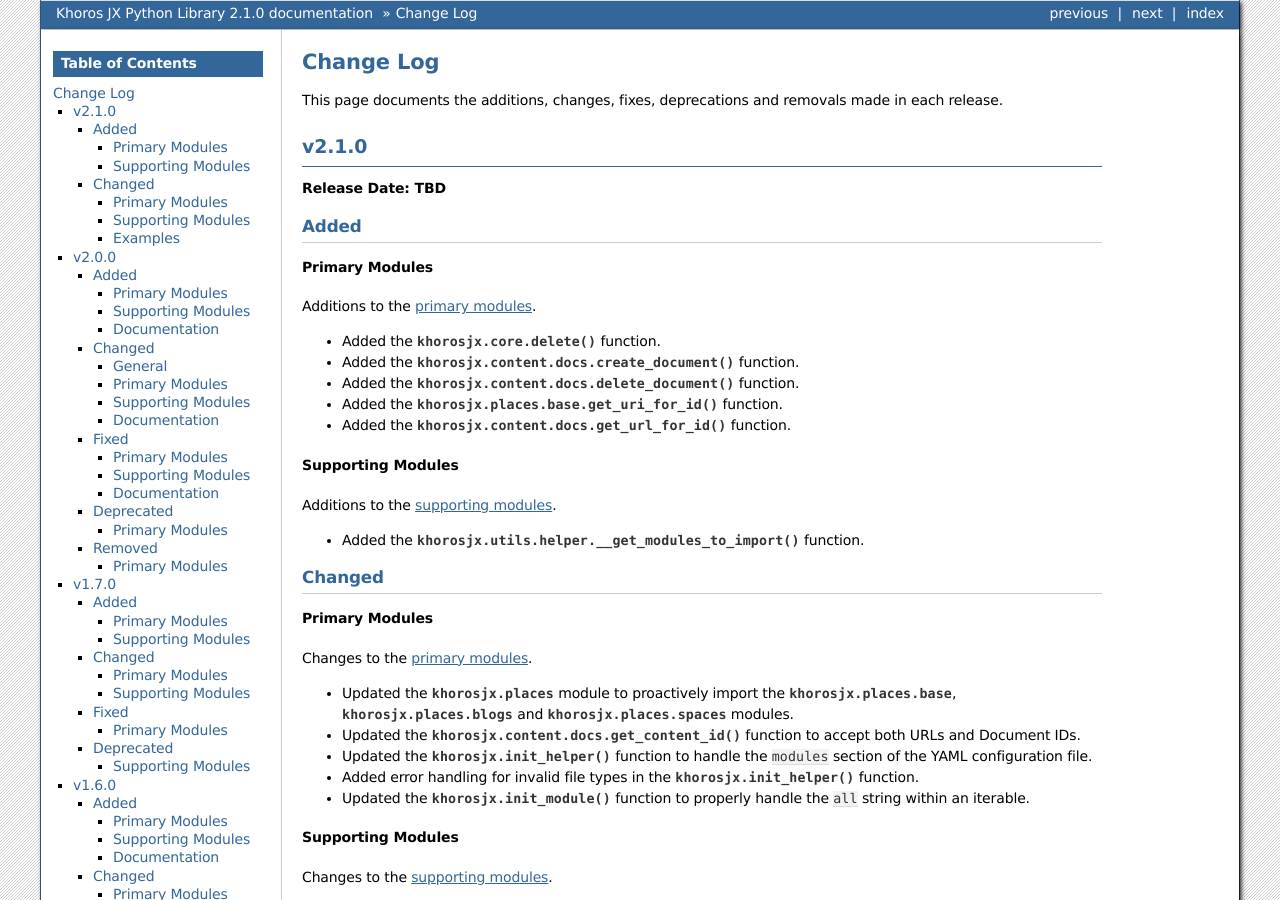
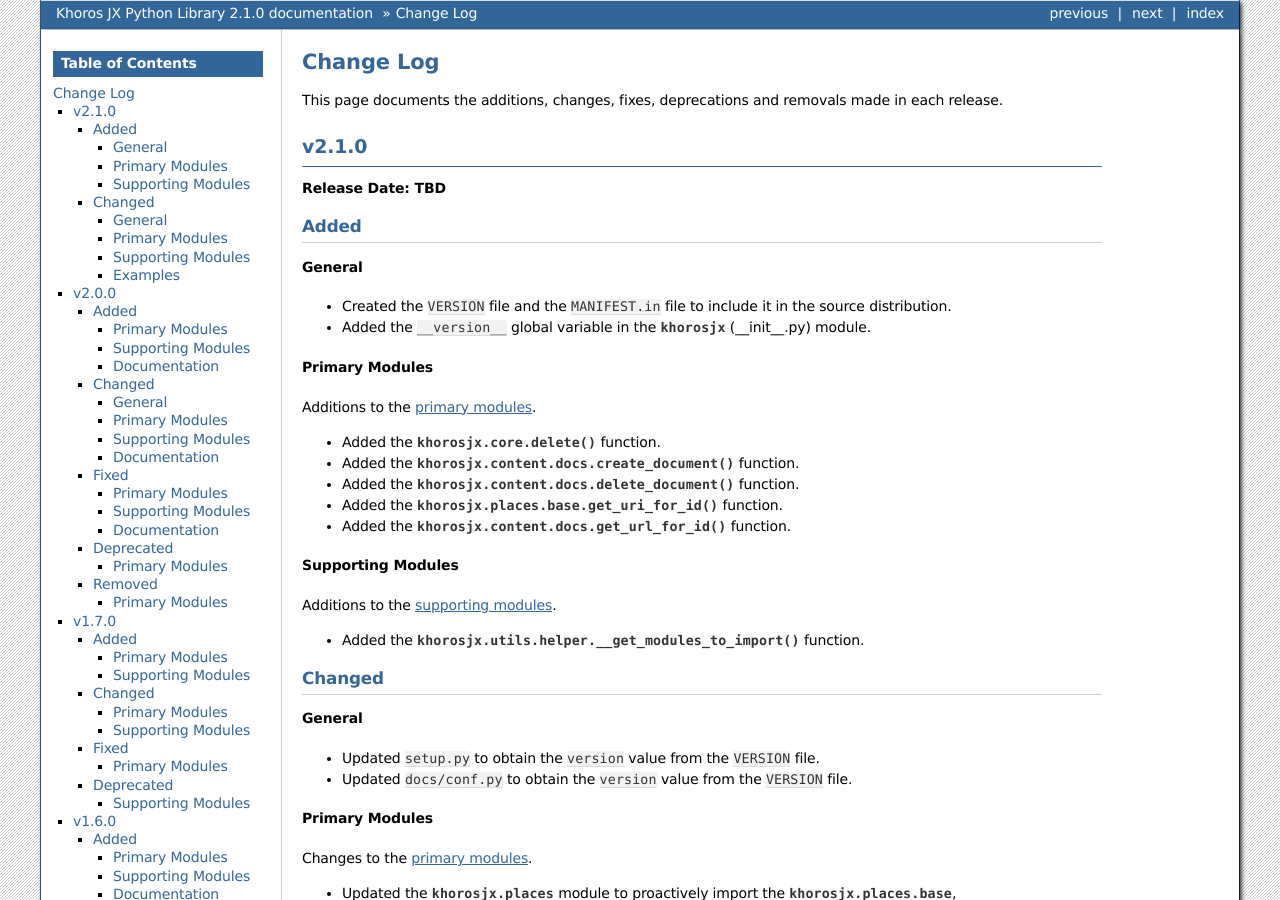
Before and after one commit to jeffshurtliff/khorosjx, a Sphinx documentation site: the page built from docs/changelog.rst, in a window 1280 px wide and 900 px high. Built offline with Sphinx 7.4.7, drawn with Linux system fonts in a browser that asks for light colours.

Commit message:
Implemented single-sourced versioning

```diff
--- a/docs/changelog.rst
+++ b/docs/changelog.rst
@@ -10,6 +10,11 @@
 
 Added
 =====
+
+General
+-------
+* Created the ``VERSION`` file and the ``MANIFEST.in`` file to include it in the source distribution.
+* Added the ``__version__`` global variable in the :py:mod:`khorosjx` (__init__.py) module.
 
 Primary Modules
 ---------------
@@ -29,6 +34,11 @@
 
 Changed
 =======
+
+General
+-------
+* Updated ``setup.py`` to obtain the ``version`` value from the ``VERSION`` file.
+* Updated ``docs/conf.py`` to obtain the ``version`` value from the ``VERSION`` file.
 
 Primary Modules
 ---------------
--- a/docs/conf.py
+++ b/docs/conf.py
@@ -23,11 +23,11 @@
 copyright = '2019, Jeff Shurtliff'
 author = 'Jeff Shurtliff'
 
-# The short X.Y version
-version = '2.1'
-# The full version, including alpha/beta/rc tags
-release = '2.1.0'
-
+with open(os.path.join('..', 'VERSION')) as version_file:
+    # The short X.Y version
+    version = ".".join((version_file.read().strip()).split('.')[:2])
+    # The full version, including alpha/beta/rc tags
+    release = version_file.read().strip()
 
 # -- General configuration ---------------------------------------------------
 
--- a/khorosjx/__init__.py
+++ b/khorosjx/__init__.py
@@ -11,6 +11,10 @@
 
 # Define all modules that will be imported with the "import *" method
 __all__ = ['core', 'admin', 'content', 'groups', 'places', 'spaces', 'users']
+
+# Define the package version by pulling from the VERSION file
+with open("VERSION") as version_file:
+    __version__ = version_file.read().strip()
 
 # Always import the core module and the errors package
 from . import core, errors
--- a/setup.py
+++ b/setup.py
@@ -4,6 +4,9 @@
 
 with open("README.md", "r") as fh:
     long_description = fh.read()
+
+with open("VERSION") as version_file:
+    version = version_file.read().strip()
 
 setuptools.setup(
     name="khorosjx",
```
Also changed, not shown: 2 other files.
